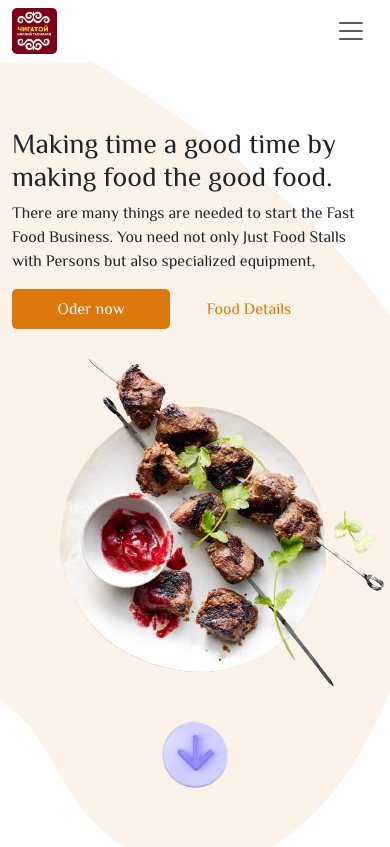
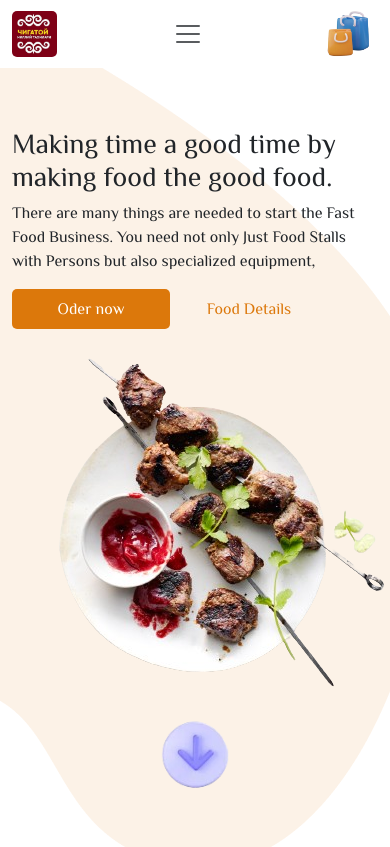
Before and after one commit to 1zzat1lla-Fayzullayev/Chigatoy, a React (Vite) app: page / in a window 390 px wide. Shown: the top 847 px of the page. Built offline with nearby package versions, Linux system fonts and the light colour scheme.

Commit message:
change bag

```diff
--- a/src/components/Navbar.tsx
+++ b/src/components/Navbar.tsx
@@ -55,6 +55,7 @@ function Navbar(): JSX.Element {
       <nav className="navbar navbar-expand-lg bg-body-tertiary">
         <div className="container-fluid">
           <img src={chigatoy} alt="404" className="navbar_logo" />
+
           <button
             className="navbar-toggler"
             type="button"
@@ -66,6 +67,14 @@ function Navbar(): JSX.Element {
           >
             <span className="navbar-toggler-icon"></span>
           </button>
+          <img
+            src={bag}
+            alt="404"
+            data-bs-toggle="offcanvas"
+            data-bs-target="#offcanvasRight"
+            aria-controls="offcanvasRight"
+            className="bag_btn"
+          />
           <div className="collapse navbar-collapse" id="navbarSupportedContent">
             <ul className="navbar-nav me-auto mb-2 mb-lg-0">
               <li className="nav-item">
--- a/src/sass/_navbar.scss
+++ b/src/sass/_navbar.scss
@@ -39,9 +39,24 @@
     .hi {
       color: #dc780b;
     }
-    img{
+    img {
       width: 60px;
       cursor: pointer;
+    }
+  }
+}
+@media (max-width: 992px) {
+  .shapaloq_div {
+    img {
+      display: none;
+    }
+  }
+}
+
+@media (max-width: 768px) {
+  .shapaloq_div {
+    img {
+      display: none;
     }
   }
 }
--- a/src/sass/_navbarcart.scss
+++ b/src/sass/_navbarcart.scss
@@ -2,6 +2,22 @@
   .cart_item {
     background-color: #dc780b;
     border-radius: 10px;
+  }
+}
+
+.bag_btn {
+  width: 60px;
+}
+
+// @media (min-width: 768px) {
+//   .bag_btn {
+//     display: none;
+//   }
+// }
+
+@media (min-width: 992px) {
+  .bag_btn {
+    display: none;
   }
 }
 
```
